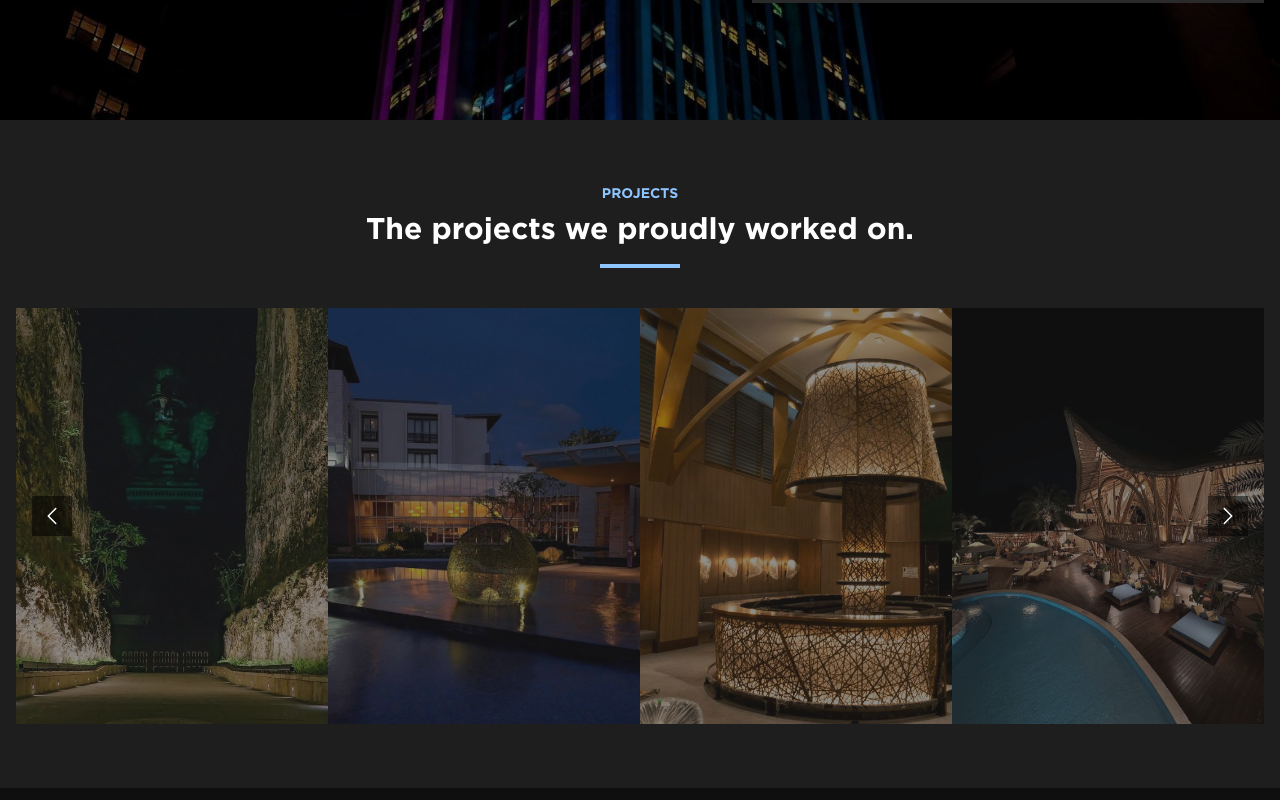
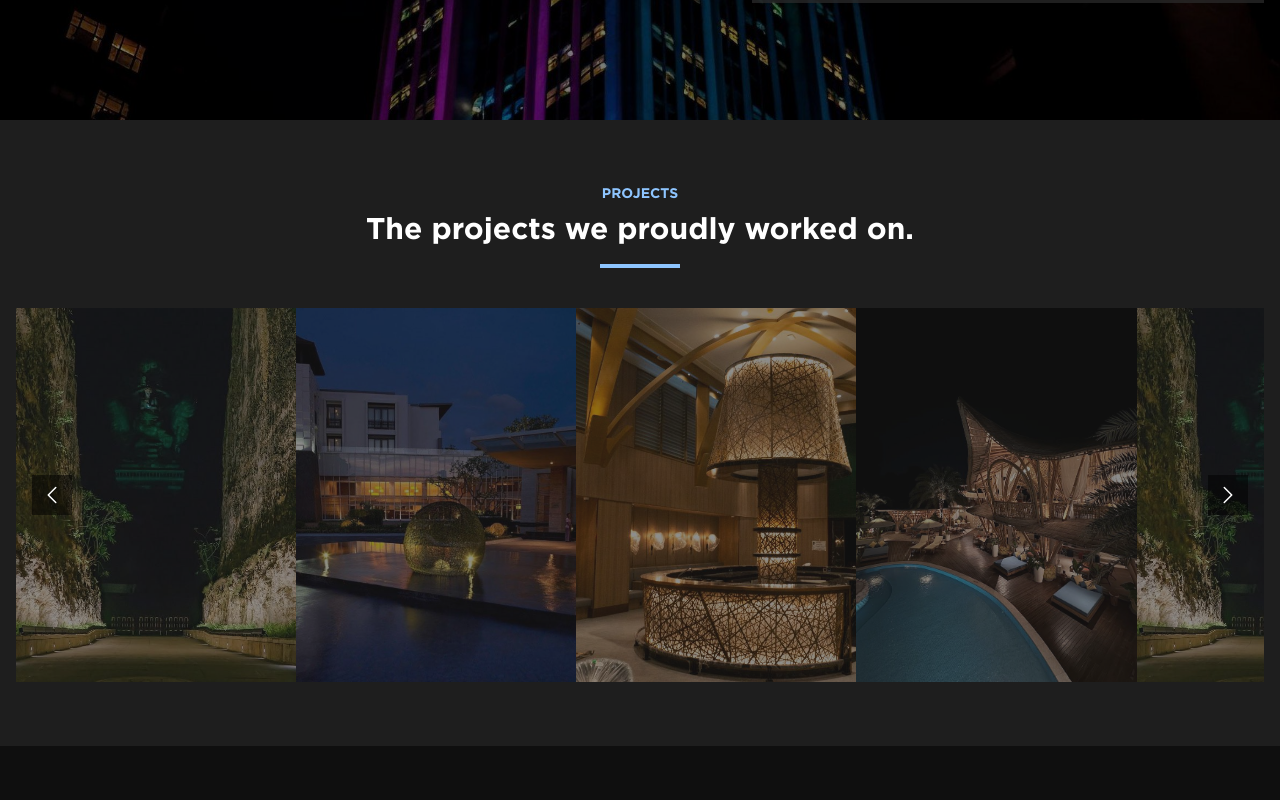
Before and after one commit to altern-digital/cdi_next, a Next.js app: page / in a window 1280 px wide. Shown: the part 2260-3060 px from the top of the page. Built offline with nearby package versions, Linux system fonts and the light colour scheme; no server answers.

Commit message:
Snapshot

```diff
--- a/app/about/component/content.tsx
+++ b/app/about/component/content.tsx
@@ -58,8 +58,8 @@ export function Content() {
               </p>
             </div>
 
-            <a
-              href="#" // Replace with actual profile URL
+            <Link
+              href="/compro.pdf"
               className="inline-flex items-center px-6 py-3 border border-white text-white hover:bg-gradient-to-r from-cyan-500 to-blue-300 hover:text-white transition-all duration-300 self-start"
             >
               Company Profile
@@ -77,7 +77,7 @@ export function Content() {
                   d="M17 8l4 4m0 0l-4 4m4-4H3"
                 ></path>
               </svg>
-            </a>
+            </Link>
           </div>
 
           {/* Right Column: Grid of Cards */}
--- a/app/projects/component/projects_header.tsx
+++ b/app/projects/component/projects_header.tsx
@@ -13,7 +13,7 @@ export default function ProjectsHero() {
       />
 
       {/* Dark Overlay */}
-      <div className="absolute inset-0 bg-black/50" />
+      <div className="absolute inset-0 bg-black/75" />
 
       {/* Text Content */}
       <div className="absolute inset-0 flex flex-col justify-center items-center text-center px-4 text-white">
--- a/components/home/AboutSection.tsx
+++ b/components/home/AboutSection.tsx
@@ -16,7 +16,7 @@ export function AboutSection() {
       {/* Overlay & Content */}
       <div className="absolute inset-0 bg-opacity-50 z-10 flex justify-end items-center px-4">
         <div className="container mx-auto flex justify-end items-center">
-          <div className="bg-[#2a2a2a] text-white max-w-lg p-12 md:p-10 shadow-lg">
+          <div className="bg-[#2a2a2a]/75 text-white max-w-lg p-12 md:p-10 shadow-lg">
             <p className="text-sm uppercase text-blue-300 tracking-wider mb-2">
               About Us
             </p>
--- a/components/home/ContactSection.tsx
+++ b/components/home/ContactSection.tsx
@@ -14,7 +14,7 @@ export function ContactSection() {
       {/* Background overlay for opacity */}
       <div className="absolute inset-0 bg-black opacity-50 z-0"></div>
       <div className="container mx-auto px-4 flex justify items-center relative z-10">
-        <div className="bg-[#2a2a2a] text-white p-8 md:p-10 shadow-lg max-w-md w-full">
+        <div className="bg-[#2a2a2a]/75 text-white p-8 md:p-10 shadow-lg max-w-md w-full">
           <p className="text-sm uppercase text-blue-300 mb-2 font-semibold">
             Get Free Quote
           </p>
--- a/components/home/PartnersSection.tsx
+++ b/components/home/PartnersSection.tsx
@@ -21,13 +21,13 @@ export function PartnersSection() {
       <div className="container mx-auto px-4">
         <div className="grid grid-cols-2 sm:grid-cols-3 md:grid-cols-4 lg:grid-cols-5 gap-10 items-center justify-items-center">
           {partners.map((item, index) => (
-            <div key={index} className="w-40 h-auto">
+            <div key={index} className="w-40 h-auto group">
               <Image
                 src={getS3Url(item.logo.filename_disk)}
                 alt={`Partner logo ${index + 1}`}
                 width={160}
                 height={100}
-                className="object-contain grayscale"
+                className="object-contain grayscale transition-all duration-300 group-hover:grayscale-0"
               />
             </div>
           ))}
--- a/components/home/ProjectsSection.tsx
+++ b/components/home/ProjectsSection.tsx
@@ -12,25 +12,25 @@ const projects = [
 
 export function ProjectsSection() {
   const [startIndex, setStartIndex] = useState(0);
-  const visibleImages = 4;
+  const visibleImages = 7;
 
   const prev = () => {
-    setStartIndex((prev) => (prev - 1 + projects.length) % projects.length);
+    setStartIndex(
+      (prevIndex) => (prevIndex - 1 + projects.length) % projects.length
+    );
   };
 
   const next = () => {
-    setStartIndex((prev) => (prev + 1) % projects.length);
+    setStartIndex((prevIndex) => (prevIndex + 1) % projects.length);
   };
 
   const getVisibleProjects = () => {
-    return [...projects, ...projects].slice(
-      startIndex,
-      startIndex + visibleImages
-    );
+    const doubled = [...projects, ...projects]; // so it can wrap around
+    return doubled.slice(startIndex, startIndex + visibleImages);
   };
 
   return (
-    <section className="bg-[#1e1e1e] text-white py-16">
+    <section className="bg-[#1e1e1e] text-white py-16 overflow-hidden">
       <div className="container mx-auto px-4">
         <div className="text-center mb-10">
           <p className="text-sm text-blue-300 uppercase font-semibold">
@@ -42,15 +42,24 @@ export function ProjectsSection() {
           <div className="h-1 w-20 bg-blue-300 mt-4 mx-auto"></div>
         </div>
 
-        <div className="relative w-full">
-          {/* Carousel */}
-          <div className="flex overflow-hidden">
-            {getVisibleProjects().map((src, i) => (
+        <div className="relative w-full overflow-hidden">
+          <div
+            className="flex transition-transform duration-500 ease-in-out"
+            style={{
+              transform: `translateX(-${
+                (startIndex % projects.length) * (100 / visibleImages)
+              }%)`,
+              width: `${
+                (projects.length + visibleImages) * (100 / visibleImages)
+              }%`,
+            }}
+          >
+            {[...projects, ...projects].map((src, i) => (
               <img
                 key={i}
                 src={src}
                 alt={`Project ${i + 1}`}
-                className="w-[25%] object-cover opacity-50 hover:opacity-75 transition duration-500"
+                className="w-[14.2857%] object-cover opacity-50 hover:opacity-75 transition duration-500"
               />
             ))}
           </div>
@@ -58,13 +67,13 @@ export function ProjectsSection() {
           {/* Navigation arrows */}
           <button
             onClick={prev}
-            className="absolute left-4 top-1/2 -translate-y-1/2 bg-black/50 hover:bg-black text-white p-2"
+            className="absolute left-4 top-1/2 -translate-y-1/2 bg-black/50 hover:bg-black text-white p-2 z-10"
           >
             <ChevronLeftIcon className="w-6 h-6" />
           </button>
           <button
             onClick={next}
-            className="absolute right-4 top-1/2 -translate-y-1/2 bg-black/50 hover:bg-black text-white p-2"
+            className="absolute right-4 top-1/2 -translate-y-1/2 bg-black/50 hover:bg-black text-white p-2 z-10"
           >
             <ChevronRightIcon className="w-6 h-6" />
           </button>
```
Also changed, not shown: public/logo.png.
